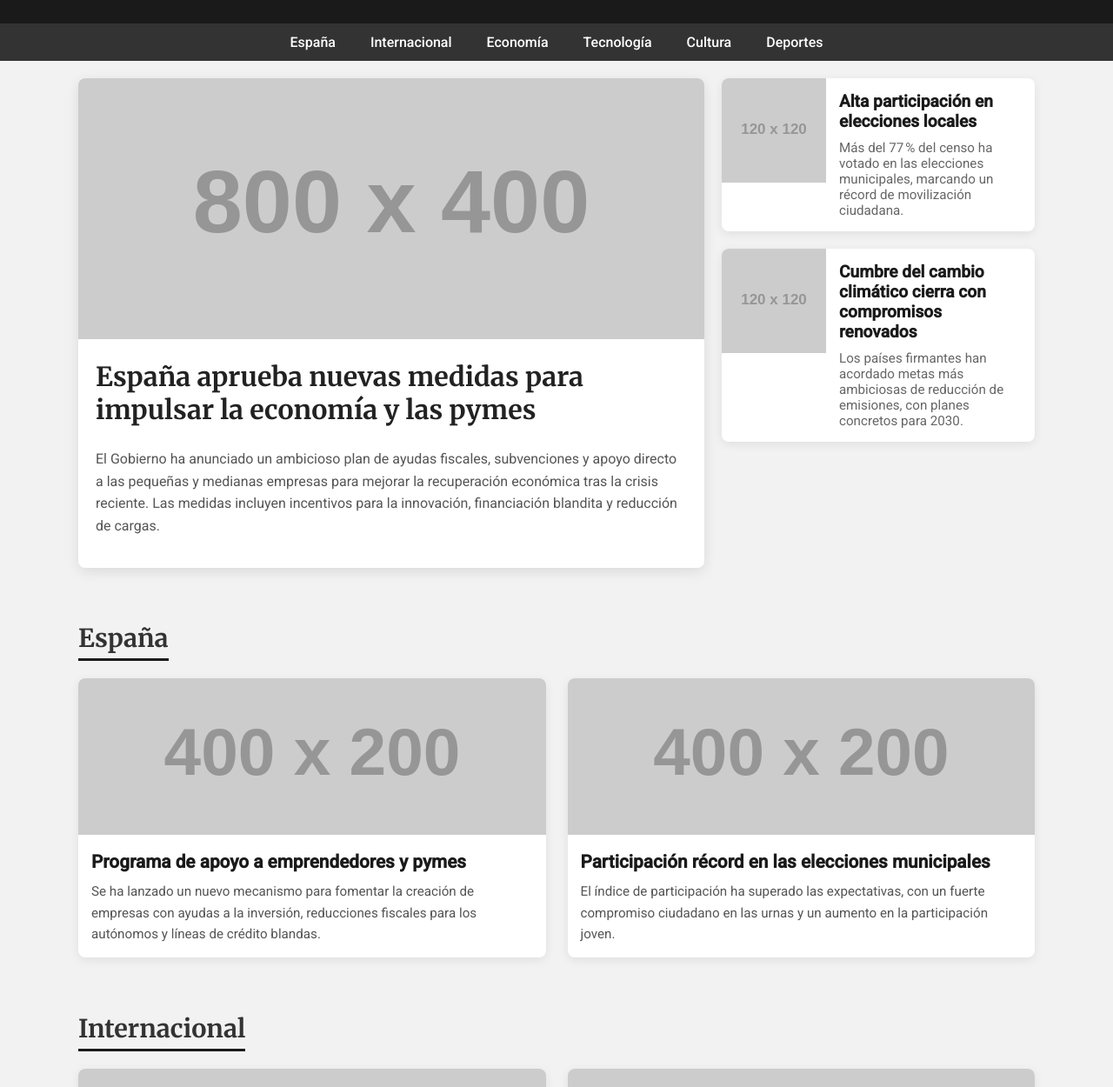
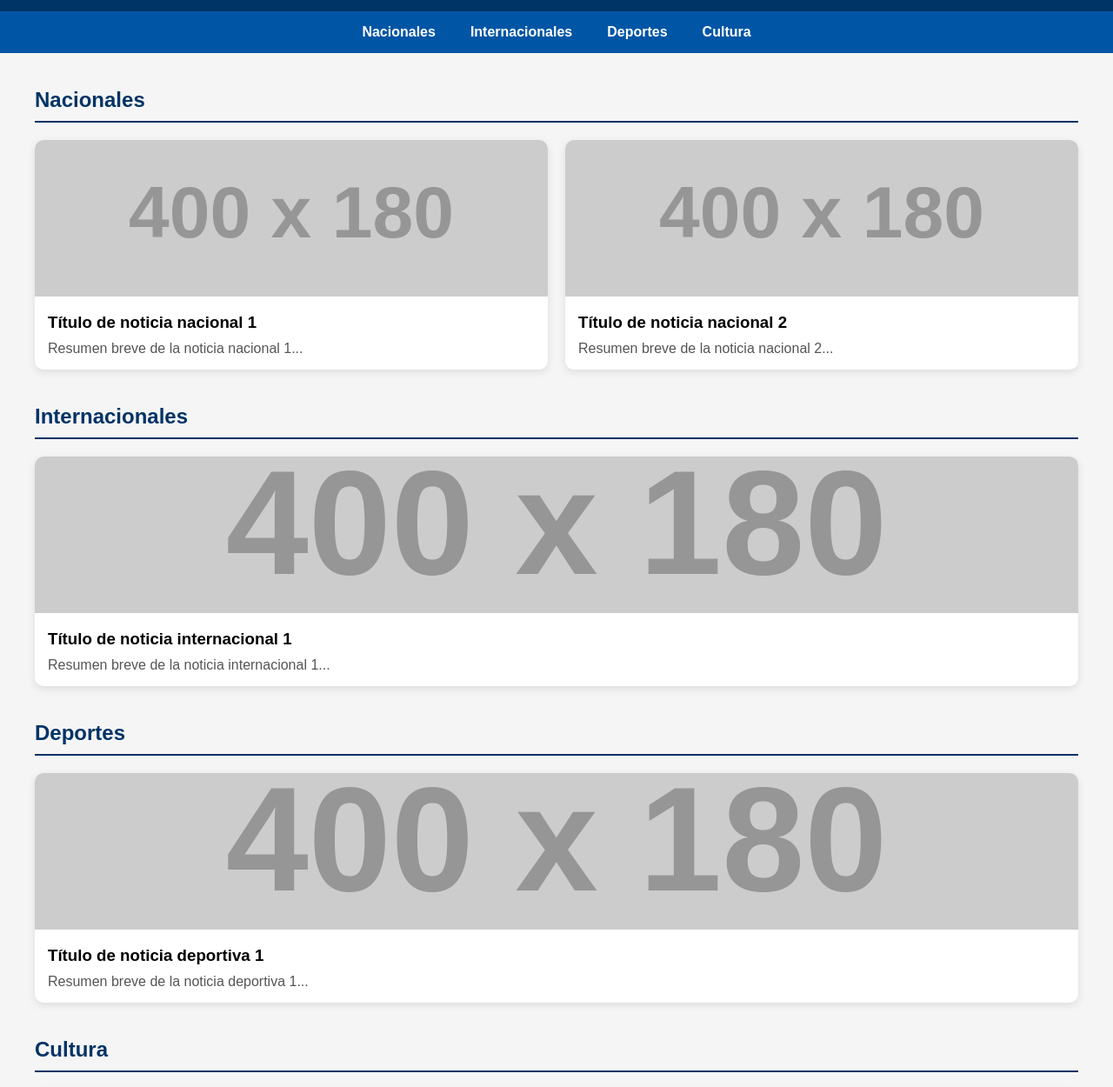
Before and after one commit to josejimenezmaestre228-creator/Periodico-, a plain HTML site: page index.html in a window 1280 px wide. Shown: the part 114-1364 px from the top of the page at 87% size. Drawn offline with Linux system fonts and the light colour scheme; placeholder pictures from the web are drawn by us.

Commit message:
Refactor index.html for new layout and styles
Updated the structure and style of the HTML document, including changes to the header, navigation, and sections for news articles.

```diff
--- a/index.html
+++ b/index.html
@@ -1,365 +1,156 @@
 <!DOCTYPE html>
 <html lang="es">
 <head>
-  <meta charset="UTF-8" />
-  <meta name="viewport" content="width=device-width, initial-scale=1.0" />
-  <title>Periódico Express JJ</title>
-  <meta name="description" content="Periódico Express JJ — Noticias de política, economía, tecnología, cultura, deportes y más. Información seria y actualizada." />
-
-  <!-- Google AdSense -->
-  <script data-ad-client="ca-pub-8304147426201412" async
-    src="https://pagead2.googlesyndication.com/pagead/js/adsbygoogle.js"></script>
-
+    <meta charset="UTF-8">
+    <meta name="viewport" content="width=device-width, initial-scale=1.0">
+    <title>Mi Periódico</title>
     <style>
-    @import url('https://fonts.googleapis.com/css2?family=Merriweather:wght@400;700&family=Roboto:wght@300;400;500&display=swap');
-
-    body {
-      margin: 0;
-      padding: 0;
-      background: #f2f2f2;
-      color: #333;
-      font-family: 'Roboto', sans-serif;
-    }
-
-    header {
-      background: #1a1a1a;
-      color: white;
-      padding: 30px 20px;
-      text-align: center;
-    }
-    header h1 {
-      margin: 0;
-      font-family: 'Merriweather', serif;
-      font-size: 2.8em;
-    }
-    header p {
-      margin: 5px 0 0;
-      font-size: 1.1em;
-      font-weight: 300;
-    }
-
-    nav {
-      background: #333;
-      display: flex;
-      justify-content: center;
-      flex-wrap: wrap;
-    }
-    nav a {
-      color: white;
-      padding: 12px 20px;
-      text-decoration: none;
-      font-weight: 500;
-    }
-    nav a:hover {
-      background: #444;
-    }
-
-    .container {
-      max-width: 1100px;
-      margin: auto;
-      padding: 20px;
-    }
-
-    .featured {
-      display: grid;
-      grid-template-columns: 2fr 1fr;
-      gap: 20px;
-      margin-bottom: 40px;
-    }
-    .featured .main-article {
-      background: white;
-      border-radius: 8px;
-      overflow: hidden;
-      box-shadow: 0 4px 15px rgba(0,0,0,0.1);
-    }
-    .featured .main-article img {
-      width: 100%;
-      height: 300px;
-      object-fit: cover;
-    }
-    .featured .main-article .content {
-      padding: 20px;
-    }
-    .featured .main-article h2 {
-      margin-top: 0;
-      font-size: 1.9em;
-      font-family: 'Merriweather', serif;
-      color: #222;
-    }
-    .featured .main-article p {
-      line-height: 1.6;
-      color: #555;
-      margin: 15px 0;
-    }
-
-    .side-articles {
-      display: flex;
-      flex-direction: column;
-      gap: 20px;
-    }
-    .side-article {
-      background: white;
-      border-radius: 8px;
-      overflow: hidden;
-      box-shadow: 0 3px 12px rgba(0,0,0,0.08);
-      display: flex;
-    }
-    .side-article img {
-      width: 120px;
-      height: 120px;
-      object-fit: cover;
-      flex-shrink: 0;
-    }
-    .side-article .text {
-      padding: 15px;
-      display: flex;
-      flex-direction: column;
-      justify-content: space-between;
-    }
-    .side-article h3 {
-      margin: 0;
-      font-size: 1.2em;
-      color: #1a1a1a;
-    }
-    .side-article p {
-      margin: 10px 0 0;
-      font-size: 0.95em;
-      color: #666;
-      flex-grow: 1;
-    }
-
-    .section {
-      margin-bottom: 40px;
-    }
-    .section-title {
-      font-family: 'Merriweather', serif;
-      font-size: 1.8em;
-      margin-bottom: 20px;
-      border-bottom: 3px solid #1a1a1a;
-      display: inline-block;
-      padding-bottom: 5px;
-    }
-
-    .news-grid {
-      display: grid;
-      grid-template-columns: repeat(auto-fit, minmax(300px, 1fr));
-      gap: 25px;
-    }
-    .news-card {
-      background: white;
-      border-radius: 8px;
-      overflow: hidden;
-      box-shadow: 0 3px 12px rgba(0,0,0,0.08);
-      transition: transform 0.3s;
-    }
-    .news-card:hover {
-      transform: translateY(-5px);
-    }
-    .news-card img {
-      width: 100%;
-      height: 180px;
-      object-fit: cover;
-    }
-    .news-card .content {
-      padding: 15px;
-    }
-    .news-card .content h3 {
-      margin: 0 0 10px;
-      font-size: 1.3em;
-      color: #1a1a1a;
-    }
-    .news-card .content p {
-      margin: 0;
-      font-size: 0.95em;
-      line-height: 1.6;
-      color: #555;
-    }
-
-    .ads {
-      text-align: center;
-      margin: 30px 0;
-    }
-
-    footer {
-      background: #1a1a1a;
-      color: white;
-      text-align: center;
-      padding: 20px 0;
-      margin-top: 60px;
-    }
-    footer p {
-      margin: 5px 0;
-      font-size: 0.9em;
-    }
-
-    @media (max-width: 800px) {
-      .featured { grid-template-columns: 1fr; }
-    }
+        body { font-family: Arial, sans-serif; margin: 0; background: #f5f5f5; }
+        header { background-color: #003366; color: white; padding: 20px; text-align: center; }
+        header h1 { margin: 0; }
+        nav { background-color: #0055a5; display: flex; justify-content: center; flex-wrap: wrap; }
+        nav a { color: white; text-decoration: none; padding: 15px 20px; font-weight: bold; }
+        nav a:hover { background-color: #003366; }
+        .container { max-width: 1200px; margin: auto; padding: 20px; }
+        .section { margin-bottom: 40px; }
+        .section h2 { border-bottom: 2px solid #003366; padding-bottom: 10px; color: #003366; }
+        .news-list { display: grid; grid-template-columns: repeat(auto-fit, minmax(300px, 1fr)); gap: 20px; }
+        .news-item { background: white; border-radius: 10px; overflow: hidden; box-shadow: 0 3px 10px rgba(0,0,0,0.1); cursor: pointer; transition: transform 0.2s; }
+        .news-item:hover { transform: translateY(-5px); }
+        .news-item img { width: 100%; height: 180px; object-fit: cover; }
+        .news-item .content { padding: 15px; }
+        .news-item .content h3 { margin: 0 0 10px; }
+        .news-item .content p { margin: 0; color: #555; }
+        .modal { display: none; position: fixed; top: 0; left: 0; width: 100%; height: 100%; background: rgba(0,0,0,0.8); justify-content: center; align-items: center; }
+        .modal-content { background: white; padding: 20px; max-width: 800px; width: 90%; max-height: 90%; overflow-y: auto; border-radius: 10px; position: relative; }
+        .modal-content h3 { margin-top: 0; }
+        .close-btn { position: absolute; top: 10px; right: 15px; font-size: 25px; cursor: pointer; color: #333; }
     </style>
 </head>
 <body>
-
 <header>
-    <h1>Periódico Express JJ</h1>
-    <p>Noticias actualizadas con rigor y profesionalidad</p>
+    <h1>Mi Periódico</h1>
+    <p>Noticias de actualidad al estilo de los grandes periódicos</p>
 </header>
-
 <nav>
-    <a href="#espana">España</a>
-    <a href="#internacional">Internacional</a>
-    <a href="#economia">Economía</a>
-    <a href="#tecnologia">Tecnología</a>
+    <a href="#nacionales">Nacionales</a>
+    <a href="#internacionales">Internacionales</a>
+    <a href="#deportes">Deportes</a>
     <a href="#cultura">Cultura</a>
-    <a href="#deportes">Deportes</a>
 </nav>
-
 <div class="container">
-
-    <!-- Sección destacada -->
-    <div class="featured">
-      <div class="main-article">
-        <img src="https://via.placeholder.com/800x400.png?text=Noticia+Principal" alt="Noticia Principal">
+    <!-- Sección Nacionales -->
+    <div class="section" id="nacionales">
+        <h2>Nacionales</h2>
+        <div class="news-list">
+            <div class="news-item" onclick="openModal('noticia1')">
+                <img src="https://via.placeholder.com/400x180.png?text=Nacional+1" alt="Nacional 1">
                 <div class="content">
-          <h2>España aprueba nuevas medidas para impulsar la economía y las pymes</h2>
-          <p>El Gobierno ha anunciado un ambicioso plan de ayudas fiscales, subvenciones y apoyo directo a las pequeñas y medianas empresas para mejorar la recuperación económica tras la crisis reciente. Las medidas incluyen incentivos para la innovación, financiación blandita y reducción de cargas.</p>
+                    <h3>Título de noticia nacional 1</h3>
+                    <p>Resumen breve de la noticia nacional 1...</p>
                 </div>
             </div>
-      <div class="side-articles">
-        <div class="side-article">
-          <img src="https://via.placeholder.com/120.png?text=Pol%C3%ADtica" alt="Política">
-          <div class="text">
-            <h3>Alta participación en elecciones locales</h3>
-            <p>Más del 77 % del censo ha votado en las elecciones municipales, marcando un récord de movilización ciudadana.</p>
-          </div>
-        </div>
-        <div class="side-article">
-          <img src="https://via.placeholder.com/120.png?text=Internacional" alt="Internacional">
-          <div class="text">
-            <h3>Cumbre del cambio climático cierra con compromisos renovados</h3>
-            <p>Los países firmantes han acordado metas más ambiciosas de reducción de emisiones, con planes concretos para 2030.</p>
+            <div class="news-item" onclick="openModal('noticia2')">
+                <img src="https://via.placeholder.com/400x180.png?text=Nacional+2" alt="Nacional 2">
+                <div class="content">
+                    <h3>Título de noticia nacional 2</h3>
+                    <p>Resumen breve de la noticia nacional 2...</p>
                 </div>
             </div>
         </div>
     </div>
 
-    <!-- Anuncio principal -->
-    <div class="ads">
-      <ins class="adsbygoogle"
-        style="display:block"
-        data-ad-client="ca-pub-8304147426201412"
-        data-ad-slot="5555555555"
-        data-ad-format="auto"
-        data-full-width-responsive="true"></ins>
-      <script>(adsbygoogle = window.adsbygoogle || []).push({});</script>
-    </div>
-
-    <!-- Noticias por sección -->
-
-    <div class="section" id="espana">
-      <h2 class="section-title">España</h2>
-      <div class="news-grid">
-        <div class="news-card">
-          <img src="https://via.placeholder.com/400x200.png?text=España+Medidas" alt="España Medidas">
+    <!-- Sección Internacionales -->
+    <div class="section" id="internacionales">
+        <h2>Internacionales</h2>
+        <div class="news-list">
+            <div class="news-item" onclick="openModal('noticia3')">
+                <img src="https://via.placeholder.com/400x180.png?text=Internacional+1" alt="Internacional 1">
                 <div class="content">
-            <h3>Programa de apoyo a emprendedores y pymes</h3>
-            <p>Se ha lanzado un nuevo mecanismo para fomentar la creación de empresas con ayudas a la inversión, reducciones fiscales para los autónomos y líneas de crédito blandas.</p>
-          </div>
-        </div>
-        <div class="news-card">
-          <img src="https://via.placeholder.com/400x200.png?text=España+Elecciones" alt="España Elecciones">
-          <div class="content">
-            <h3>Participación récord en las elecciones municipales</h3>
-            <p>El índice de participación ha superado las expectativas, con un fuerte compromiso ciudadano en las urnas y un aumento en la participación joven.</p>
+                    <h3>Título de noticia internacional 1</h3>
+                    <p>Resumen breve de la noticia internacional 1...</p>
                 </div>
             </div>
         </div>
     </div>
 
-    <div class="section" id="internacional">
-      <h2 class="section-title">Internacional</h2>
-      <div class="news-grid">
-        <div class="news-card">
-          <img src="https://via.placeholder.com/400x200.png?text=Cumbre+Clima" alt="Cumbre Clima">
+    <!-- Sección Deportes -->
+    <div class="section" id="deportes">
+        <h2>Deportes</h2>
+        <div class="news-list">
+            <div class="news-item" onclick="openModal('noticia4')">
+                <img src="https://via.placeholder.com/400x180.png?text=Deportes+1" alt="Deportes 1">
                 <div class="content">
-            <h3>Compromiso global renovado en la cumbre del clima</h3>
-            <p>Los líderes mundiales han firmado nuevos acuerdos para cumplir objetivos más ambiciosos en la lucha contra el cambio climático y proteger ecosistemas vulnerables.</p>
-          </div>
-        </div>
-        <div class="news-card">
-          <img src="https://via.placeholder.com/400x200.png?text=Tensiones+Internacionales" alt="Tensiones Internacionales">
-          <div class="content">
-            <h3>Tensiones geopolíticas en aumento en el Pacífico</h3>
-            <p>El escenario internacional se complica con la intensificación de maniobras militares y disputas territoriales en una de las zonas más conflictivas.</p>
+                    <h3>Título de noticia deportiva 1</h3>
+                    <p>Resumen breve de la noticia deportiva 1...</p>
                 </div>
             </div>
         </div>
     </div>
 
-    <div class="section" id="economia">
-      <h2 class="section-title">Economía</h2>
-      <div class="news-grid">
-        <div class="news-card">
-          <img src="https://via.placeholder.com/400x200.png?text=Econom%C3%ADa+Mercados" alt="Economía Mercados">
+    <!-- Sección Cultura -->
+    <div class="section" id="cultura">
+        <h2>Cultura</h2>
+        <div class="news-list">
+            <div class="news-item" onclick="openModal('noticia5')">
+                <img src="https://via.placeholder.com/400x180.png?text=Cultura+1" alt="Cultura 1">
                 <div class="content">
-            <h3>Recuperación de los mercados bursátiles</h3>
-            <p>Los principales índices han registrado subidas después de una fase de inestabilidad, alentados por expectativas de políticas de estímulo y crecimiento.</p>
+                    <h3>Título de noticia cultural 1</h3>
+                    <p>Resumen breve de la noticia cultural 1...</p>
                 </div>
-        </div>
-        <div class="news-card">
-          <img src="https://via.placeholder.com/400x200.png?text=Econom%C3%ADa+Salario" alt="Economía Salario">
-          <div class="content">
-            <h3>Incremento del salario mínimo interprofesional</h3>
-            <p>El salario mínimo se eleva para 2025, con el objetivo de mejorar la calidad de vida de los trabajadores más vulnerables y estimular la demanda interna.</p>
             </div>
         </div>
     </div>
 </div>
 
-    <div class="section" id="tecnologia">
-      <h2 class="section-title">Tecnología</h2>
-      <div class="news-grid">
-        <div class="news-card">
-          <img src="https://via.placeholder.com/400x200.png?text=IA+revolucionaria" alt="IA revolucionaria">
-          <div class="content">
-            <h3>Startup española lanza IA para la industria manufacturera</h3>
-            <p>Una nueva inteligencia artificial busca optimizar procesos productivos en fábricas, reducir costes y automatizar tareas repetitivas con gran eficiencia.</p>
-          </div>
-        </div>
-        <div class="news-card">
-          <img src="https://via.placeholder.com/400x200.png?text=Paneles+Solares" alt="Paneles solares">
-          <div class="content">
-            <h3>Paneles solares inteligentes mejoran la eficiencia energética</h3>
-            <p>La tecnología fotovoltaica da un paso adelante con paneles que adaptan su inclinación y producción según la radiación y condiciones climáticas.</p>
-          </div>
-        </div>
+<!-- Modales de noticias -->
+<div id="noticia1" class="modal">
+    <div class="modal-content">
+        <span class="close-btn" onclick="closeModal('noticia1')">&times;</span>
+        <h3>Título de noticia nacional 1</h3>
+        <p>Contenido completo de la noticia nacional 1. Aquí se puede añadir todo el texto, imágenes y enlaces relacionados con la noticia.</p>
     </div>
 </div>
 
-    <div class="section" id="cultura">
-      <h2 class="section-title">Cultura</h2>
-      <div class="news-grid">
-        <div class="news-card">
-          <img src="https://via.placeholder.com/400x200.png?text=Exposici%C3%B3n+Arte" alt="Exposición Arte">
-          <div class="content">
-            <h3>Gran exposición de arte contemporáneo abre en Madrid</h3>
-            <p>Artistas emergentes y consagrados muestran sus obras en una exposición que combina pintura, fotografía y nuevas tecnologías.</p>
-          </div>
-        </div>
-        <div class="news-card">
-          <img src="https://via.placeholder.com/400x200.png?text=Festival+Cine" alt="Festival Cine">
-          <div class="content">
-            <h3>Festival internacional de cine en Barcelona</h3>
-            <p>El festival presenta películas independientes, sesiones al aire libre y debates con directores destacados de diferentes países.</p>
-          </div>
-        </div>
+<div id="noticia2" class="modal">
+    <div class="modal-content">
+        <span class="close-btn" onclick="closeModal('noticia2')">&times;</span>
+        <h3>Título de noticia nacional 2</h3>
+        <p>Contenido completo de la noticia nacional 2 con todos los detalles importantes.</p>
     </div>
 </div>
 
+<div id="noticia3" class="modal">
+    <div class="modal-content">
+        <span class="close-btn" onclick="closeModal('noticia3')">&times;</span>
+        <h3>Título de noticia internacional 1</h3>
+        <p>Contenido completo de la noticia internacional 1 con todo el contexto.</p>
+    </div>
 </div>
 
-  <footer class="footer">
-    <p>&copy; 2025 Periódico Express JJ. Todos los derechos reservados.</p>
-  </footer>
+<div id="noticia4" class="modal">
+    <div class="modal-content">
+        <span class="close-btn" onclick="closeModal('noticia4')">&times;</span>
+        <h3>Título de noticia deportiva 1</h3>
+        <p>Contenido completo de la noticia deportiva 1.</p>
+    </div>
+</div>
 
+<div id="noticia5" class="modal">
+    <div class="modal-content">
+        <span class="close-btn" onclick="closeModal('noticia5')">&times;</span>
+        <h3>Título de noticia cultural 1</h3>
+        <p>Contenido completo de la noticia cultural 1.</p>
+    </div>
+</div>
+
+<script>
+    function openModal(id) {
+        document.getElementById(id).style.display = 'flex';
+    }
+    function closeModal(id) {
+        document.getElementById(id).style.display = 'none';
+    }
+</script>
 </body>
 </html>
```
Lines whose indentation alone changed are shown as unchanged.
